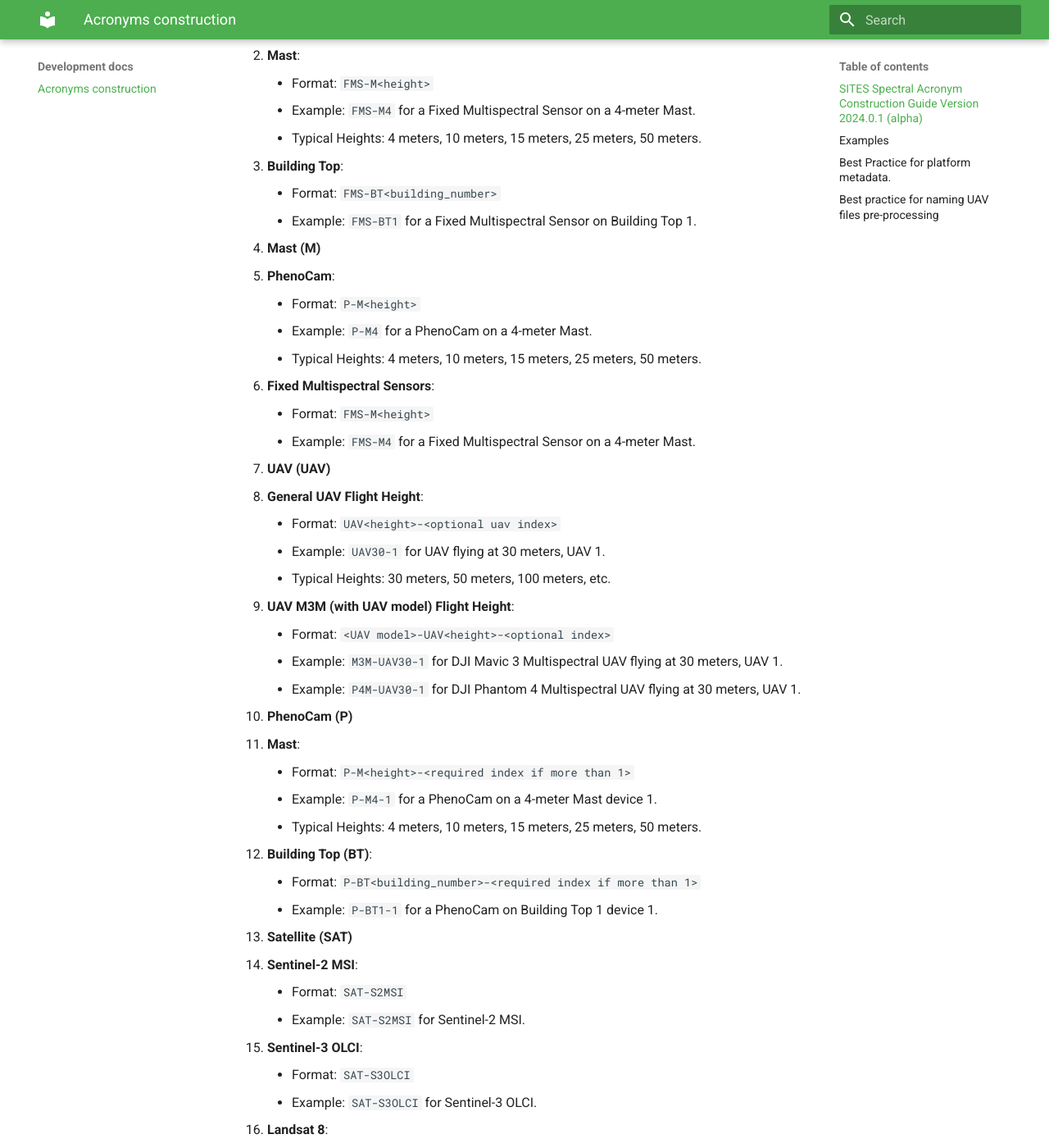
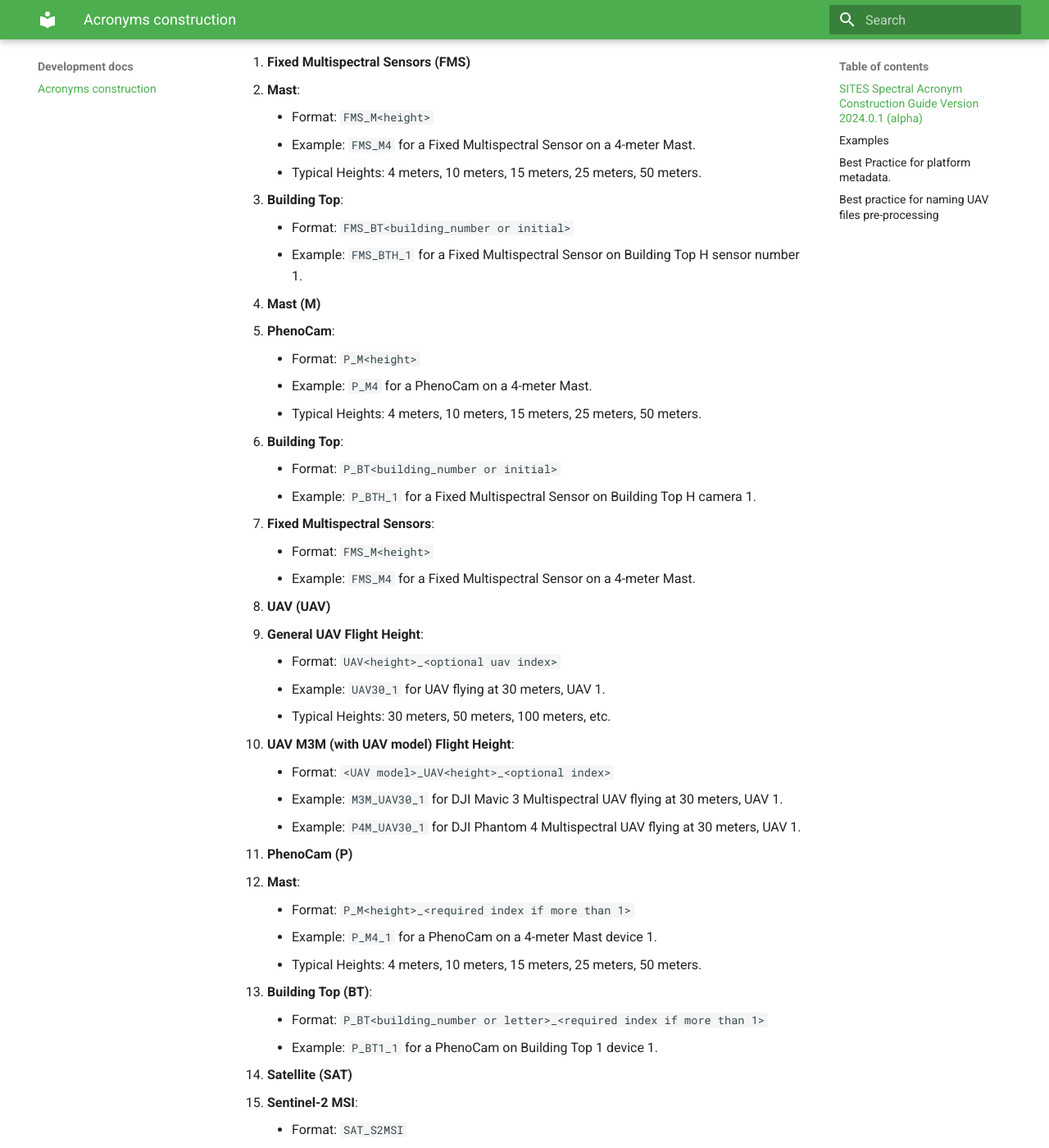
Before and after one commit to SITES-spectral/sstc-core, an MkDocs documentation site: the page built from docs/development/instruments_acronyms_construction.md, in a window 1280 px wide and 1400 px high, scrolled down 252 px. Shown: the whole window at 82% size. Built offline with MkDocs 1.6.1 and Material for MkDocs 9.7.7, drawn with Linux system fonts in a browser that asks for light colours; some of the changed text lies outside the part shown.

Commit message:
v0.2.6 refactored locations id and platforms id by depreciating the use of hyppens.

```diff
--- a/docs/development/instruments_acronyms_construction.md
+++ b/docs/development/instruments_acronyms_construction.md
@@ -1,95 +1,100 @@
 ### SITES Spectral Acronym Construction Guide Version 2024.0.1 (alpha)
+Avoid the use of hyppens "-" as separator, better to use underscore or double underscore
 
 1. **Fixed Multispectral Sensors (FMS)**
    - **Mast**:
-     - Format: `FMS-M<height>`
-     - Example: `FMS-M4` for a Fixed Multispectral Sensor on a 4-meter Mast.
+     - Format: `FMS_M<height>`
+     - Example: `FMS_M4` for a Fixed Multispectral Sensor on a 4-meter Mast.
      - Typical Heights: 4 meters, 10 meters, 15 meters, 25 meters, 50 meters.
    - **Building Top**:
-     - Format: `FMS-BT<building_number>`
-     - Example: `FMS-BT1` for a Fixed Multispectral Sensor on Building Top 1.
+     - Format: `FMS_BT<building_number or initial>`
+     - Example: `FMS_BTH_1` for a Fixed Multispectral Sensor on Building Top H sensor number 1.
 
 2. **Mast (M)**
    - **PhenoCam**:
-     - Format: `P-M<height>`
-     - Example: `P-M4` for a PhenoCam on a 4-meter Mast.
+     - Format: `P_M<height>`
+     - Example: `P_M4` for a PhenoCam on a 4-meter Mast.
      - Typical Heights: 4 meters, 10 meters, 15 meters, 25 meters, 50 meters.
+   - **Building Top**:
+     - Format: `P_BT<building_number or initial>`
+     - Example: `P_BTH_1` for a Fixed Multispectral Sensor on Building Top H camera 1.
+
    - **Fixed Multispectral Sensors**:
-     - Format: `FMS-M<height>`
-     - Example: `FMS-M4` for a Fixed Multispectral Sensor on a 4-meter Mast.
+     - Format: `FMS_M<height>`
+     - Example: `FMS_M4` for a Fixed Multispectral Sensor on a 4-meter Mast.
 
 3. **UAV (UAV)**
    - **General UAV Flight Height**:
-     - Format: `UAV<height>-<optional uav index>`
-     - Example: `UAV30-1` for UAV flying at 30 meters, UAV 1.
+     - Format: `UAV<height>_<optional uav index>`
+     - Example: `UAV30_1` for UAV flying at 30 meters, UAV 1.
      - Typical Heights: 30 meters, 50 meters, 100 meters, etc.
    - **UAV M3M (with UAV model) Flight Height**:
-     - Format: `<UAV model>-UAV<height>-<optional index>`
-     - Example: `M3M-UAV30-1` for DJI Mavic 3 Multispectral UAV flying at 30 meters, UAV 1.
-     - Example: `P4M-UAV30-1` for DJI Phantom 4 Multispectral UAV flying at 30 meters, UAV 1.
+     - Format: `<UAV model>_UAV<height>_<optional index>`
+     - Example: `M3M_UAV30_1` for DJI Mavic 3 Multispectral UAV flying at 30 meters, UAV 1.
+     - Example: `P4M_UAV30_1` for DJI Phantom 4 Multispectral UAV flying at 30 meters, UAV 1.
 
 4. **PhenoCam (P)**
    - **Mast**:
-     - Format: `P-M<height>-<required index if more than 1>`
-     - Example: `P-M4-1` for a PhenoCam on a 4-meter Mast device 1.
+     - Format: `P_M<height>_<required index if more than 1>`
+     - Example: `P_M4_1` for a PhenoCam on a 4-meter Mast device 1.
      - Typical Heights: 4 meters, 10 meters, 15 meters, 25 meters, 50 meters.
    - **Building Top (BT)**:
-     - Format: `P-BT<building_number>-<required index if more than 1>`
-     - Example: `P-BT1-1` for a PhenoCam on Building Top 1 device 1.
+     - Format: `P_BT<building_number or letter>_<required index if more than 1>`
+     - Example: `P_BT1_1` for a PhenoCam on Building Top 1 device 1.
 
 
 6. **Satellite (SAT)**
    - **Sentinel-2 MSI**:
-     - Format: `SAT-S2MSI`
-     - Example: `SAT-S2MSI` for Sentinel-2 MSI.
+     - Format: `SAT_S2MSI`
+     - Example: `SAT_S2MSI` for Sentinel-2 MSI.
    - **Sentinel-3 OLCI**:
-     - Format: `SAT-S3OLCI`
-     - Example: `SAT-S3OLCI` for Sentinel-3 OLCI.
+     - Format: `SAT_S3OLCI`
+     - Example: `SAT_S3OLCI` for Sentinel-3 OLCI.
    - **Landsat 8**:
-     - Format: `SAT-LS8`
-     - Example: `SAT-LS8` for Landsat 8.
+     - Format: `SAT_LS8`
+     - Example: `SAT_LS8` for Landsat 8.
 
 ### Examples
 
 1. **Fixed Multispectral Sensor on a 10-meter Mast**:
-   - Acronym: `FMS-M10`
+   - Acronym: `FMS_M10`
 
 2. **PhenoCam on Building Top 2**:
-   - Acronym: `P-BT2`
+   - Acronym: `P_BT2`
 
 3. **UAV 3 flying at 50 meters**:
-   - Acronym: `UAV50-3`
+   - Acronym: `UAV50_3`
 
 4. **M3M UAV 2 flying at 100 meters**:
-   - Acronym: `M3M-UAV100-2`
+   - Acronym: `M3M_UAV100_2`
 
 5. **P4M UAV 4 flying at 30 meters**:
-   - Acronym: `P4M-UAV30-4`
+   - Acronym: `P4M_UAV30_4`
 
 6. **PhenoCam 2  on a 15-meter Mast**:
-   - Acronym: `P-M15-2`
+   - Acronym: `P_M15_2`
 
 7. **Fixed Multispectral Sensor 2 on Building Top 1**:
-   - Acronym: `FMS-BT1-2`
+   - Acronym: `FMS_BT1_2`
 
 8. **Sentinel-2 MSI 1**:
-   - Acronym: `SAT-S2MSI`
+   - Acronym: `SAT_S2MSI`
 
 9. **Sentinel-3 OLCI 2**:
-   - Acronym: `SAT-S3OLCI-2`
+   - Acronym: `SAT_S3OLCI_2`
 
 10. **Landsat 8 1**:
-    - Acronym: `SAT-LS8-1`
+    - Acronym: `SAT_LS8_1`
 
 ---
 
 ## Best Practice for platform metadata.
 'PhenoCams':{
-        'P-BH-FOR-01':{
+        'P_BTH-1':{
             'description': 'Building H Top at ANS. Lars Eklundh custom optical camera.',
             'legacy_acronym':"ANS-FOR-P01",
             'status': 'active',
-            'platform_key': 'P-BH-FOR-01',
+            'platform_key': 'P_BTH_01',
             'ROI': 'Forest in Alpine Montain - Abiskojaure at Abisko National Park',
             'Viewing_Direction': 'West',
 
--- a/pyproject.toml
+++ b/pyproject.toml
@@ -6,7 +6,7 @@
 
 [tool.poetry]
 name = "sstc-core"
-version = "0.2.5.2"
+version = "0.2.6"
 description = ""
 authors = ["Jobelund <124563223+jobelund@users.noreply.github.com>"]
 readme = "README.md"
--- a/src/sstc_core/sites/spectral/config/platforms/platforms_abisko.yaml
+++ b/src/sstc_core/sites/spectral/config/platforms/platforms_abisko.yaml
@@ -1,6 +1,8 @@
+# Ensure you do not use hyppens "-" better to use `double__underscore`
 PhenoCams:
-  P-BH-FOR-01:
-    platform_id: 'P-BH-FOR-01'
+  P_BTH_1:
+    platform_id: 'P_BTH_1'
+    location_id: 'BTH_FOR'
     description: 'Building H Top at ANS. Lars Eklundh custom optical camera.'
     roi: 'Forest in Alpine Montain - Abiskojaure at Abisko National Park'
     viewing_direction': 'West'
--- a/src/sstc_core/version.py
+++ b/src/sstc_core/version.py
@@ -1 +1 @@
-__version__ = '0.2.5.2'
+__version__ = '0.2.6'
```
Also changed, not shown: docs/CHANGELOG.md (+3 -0 lines), src/sstc_core/sites/spectral/config/locations/locations_abisko.yaml (+5 -3 lines), 2 other files.
